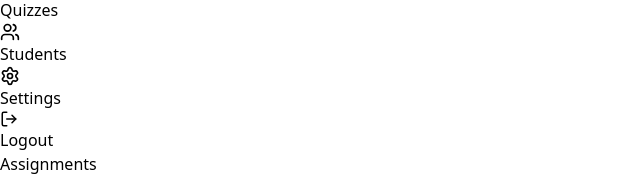
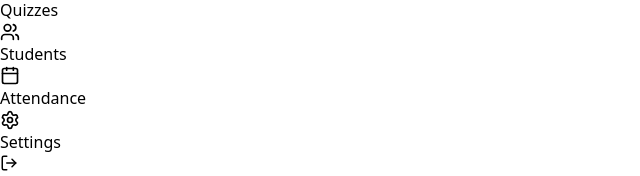
Before and after one commit to chanchalmalik14/Edunova.AI, a React (Vite) app in the folder frontend/client/: page /teacher-assignments in a window 1280 px wide. Shown: the part 178-354 px from the top of the page, without its empty margins (0-640 px from the left). Built offline with nearby package versions, Linux system fonts and the light colour scheme; no server answers; sample sign-in values are in the browser's storage; the HTML template or start-up script is replaced by a standard one.

Commit message:
add Calendar icon import and Attendance link to UploadNotesPage, TeacherAssignments, and StudentManagement sidebars

```diff
--- a/frontend/client/src/pages/StudentManagement.jsx
+++ b/frontend/client/src/pages/StudentManagement.jsx
@@ -1,6 +1,6 @@
 import React, { useEffect, useState } from "react";
 import { useNavigate } from "react-router-dom";
-import { Users, GraduationCap, Mail, School, FileText, Download, CheckCircle, Upload, LayoutDashboard, LogOut, Award, Settings } from "lucide-react";
+import { Users, GraduationCap, Mail, School, FileText, Download, CheckCircle, Upload, LayoutDashboard, LogOut, Award, Settings, Calendar } from "lucide-react";
 
 function StudentManagement() {
   const navigate = useNavigate();
@@ -92,6 +92,13 @@ function StudentManagement() {
           >
             <Users size={20} />
             <p>Students</p>
+          </div>
+          <div
+            onClick={() => navigate("/teacher-attendance")}
+            className="flex items-center gap-3 hover:bg-white/5 p-3 rounded-xl transition cursor-pointer"
+          >
+            <Calendar size={20} />
+            <p>Attendance</p>
           </div>
           <div
             onClick={() => navigate("/teacher-settings")}
--- a/frontend/client/src/pages/TeacherAssignments.jsx
+++ b/frontend/client/src/pages/TeacherAssignments.jsx
@@ -148,6 +148,13 @@ function TeacherAssignments() {
           >
             <Users size={20} />
             <p>Students</p>
+          </div>
+          <div
+            onClick={() => navigate("/teacher-attendance")}
+            className="flex items-center gap-3 hover:bg-white/5 p-3 rounded-xl transition cursor-pointer"
+          >
+            <Calendar size={20} />
+            <p>Attendance</p>
           </div>
           <div
             onClick={() => navigate("/teacher-settings")}
--- a/frontend/client/src/pages/UploadNotesPage.jsx
+++ b/frontend/client/src/pages/UploadNotesPage.jsx
@@ -8,7 +8,8 @@ import {
   Users,
   LogOut,
   Award,
-  Settings
+  Settings,
+  Calendar
 } from "lucide-react";
 
 function UploadNotesPage() {
@@ -162,6 +163,13 @@ function UploadNotesPage() {
           >
             <Users size={20} />
             <p>Students</p>
+          </div>
+          <div
+            onClick={() => navigate("/teacher-attendance")}
+            className="flex items-center gap-3 hover:bg-white/5 p-3 rounded-xl transition cursor-pointer"
+          >
+            <Calendar size={20} />
+            <p>Attendance</p>
           </div>
           <div
             onClick={() => navigate("/teacher-settings")}
```
